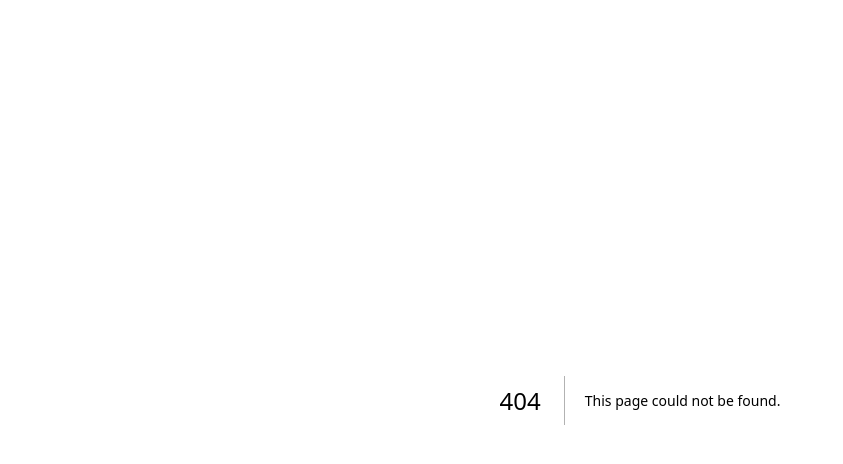
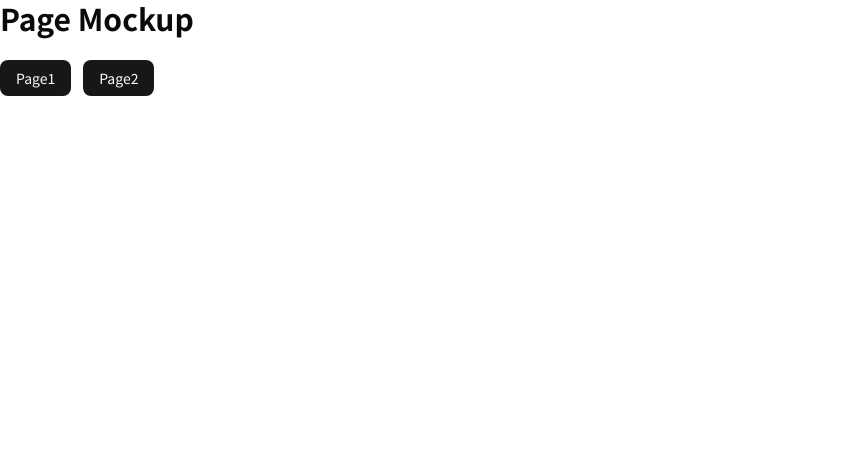
Before and after one commit to 112KA/x-repository-template, a Next.js app in the folder apps/app-nextjs/: page /examples/page-mockup in a window 1280 px wide. Before the commit this address had no page. Shown: the top 464 px of the page, without its empty margins (0-843 px from the left). Built offline with nearby package versions, Linux system fonts and the light colour scheme.

Commit message:
ページモックアップの新しいページとレイアウトを追加

```diff
--- /dev/null
+++ b/apps/app-nextjs/src/app/(examples)/examples/page-mockup/layout.tsx
@@ -0,0 +1,10 @@
+'use client'
+
+import type { ReactNode } from 'react'
+import { createFadeStrategy, ViewTransitionProvider } from '@constraints/view-transitions'
+
+function PageMockupLayout({ children }: { children: ReactNode }) {
+  return <ViewTransitionProvider strategy={createFadeStrategy()}>{children}</ViewTransitionProvider>
+}
+
+export default PageMockupLayout
--- /dev/null
+++ b/apps/app-nextjs/src/app/(examples)/examples/page-mockup/page.tsx
@@ -0,0 +1,22 @@
+'use client'
+
+import { TransitionLink } from '@constraints/view-transitions/transition-link'
+import { Button } from '@/components/ui/button'
+
+function PageMockup() {
+  return (
+    <section className="space-y-6">
+      <h1 className="text-3xl font-semibold">Page Mockup</h1>
+      <div className="flex flex-wrap gap-3">
+        <Button asChild>
+          <TransitionLink href="/examples/page-mockup/page1/">Page1</TransitionLink>
+        </Button>
+        <Button asChild>
+          <TransitionLink href="/examples/page-mockup/page2/">Page2</TransitionLink>
+        </Button>
+      </div>
+    </section>
+  )
+}
+
+export default PageMockup
--- /dev/null
+++ b/apps/app-nextjs/src/app/(examples)/examples/page-mockup/page1/page.tsx
@@ -0,0 +1,19 @@
+'use client'
+
+import { TransitionLink } from '@constraints/view-transitions/transition-link'
+import { Button } from '@/components/ui/button'
+
+function PageOne() {
+  return (
+    <section className="space-y-6">
+      <h1 className="text-3xl font-semibold">Page 1</h1>
+      <div className="flex flex-wrap gap-3">
+        <Button asChild>
+          <TransitionLink href="/examples/page-mockup/">Back</TransitionLink>
+        </Button>
+      </div>
+    </section>
+  )
+}
+
+export default PageOne
--- /dev/null
+++ b/apps/app-nextjs/src/app/(examples)/examples/page-mockup/page2/page.tsx
@@ -0,0 +1,19 @@
+'use client'
+
+import { TransitionLink } from '@constraints/view-transitions/transition-link'
+import { Button } from '@/components/ui/button'
+
+function PageTwo() {
+  return (
+    <section className="space-y-6">
+      <h1 className="text-3xl font-semibold">Page 2</h1>
+      <div className="flex flex-wrap gap-3">
+        <Button asChild>
+          <TransitionLink href="/examples/page-mockup/">Back</TransitionLink>
+        </Button>
+      </div>
+    </section>
+  )
+}
+
+export default PageTwo
```
Also changed, not shown: 1 other file (tests, documents, lock files or other folders).
